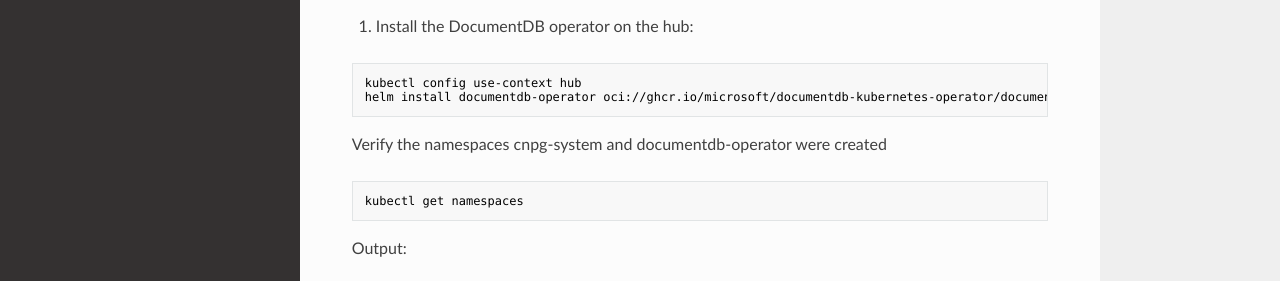
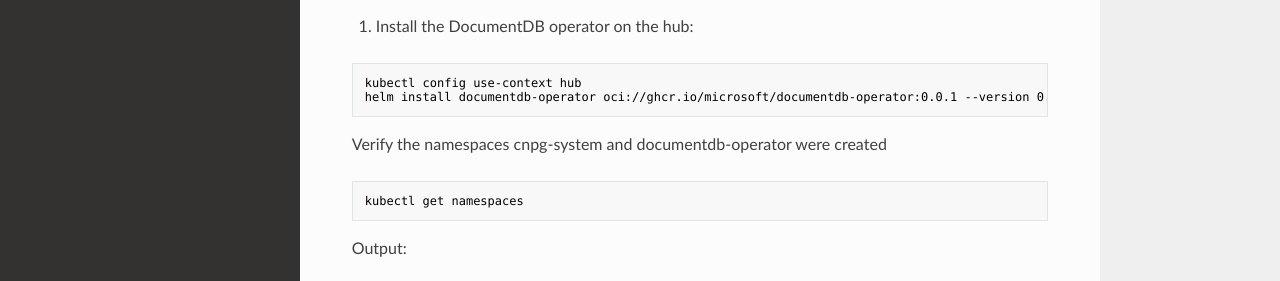
Before and after one commit to microsoft/documentdb-kubernetes-operator, an MkDocs documentation site: the page built from docs/multi-cloud-deployment-guide.md, in a window 1280 px wide and 900 px high, scrolled down 2548 px. Shown: the part 184-465 px from the top of the window. Built offline with MkDocs 1.6.1, drawn with Linux system fonts in a browser that asks for light colours; nearby versions of some CDN libraries.

Commit message:
Update documentation for new image and helm name

````diff
--- a/docs/multi-cloud-deployment-guide.md
+++ b/docs/multi-cloud-deployment-guide.md
@@ -128,7 +128,7 @@
 
 ```bash
 kubectl config use-context hub
-helm install documentdb-operator oci://ghcr.io/microsoft/documentdb-kubernetes-operator/documentdb-operator --version 0.0.1 --namespace documentdb-operator --create-namespace
+helm install documentdb-operator oci://ghcr.io/microsoft/documentdb-operator:0.0.1 --version 0.0.1 --namespace documentdb-operator --create-namespace
 ```
 
 Verify the namespaces cnpg-system and documentdb-operator were created
````
Also changed, not shown: docs/v1/index.md (+1 -1 lines).
